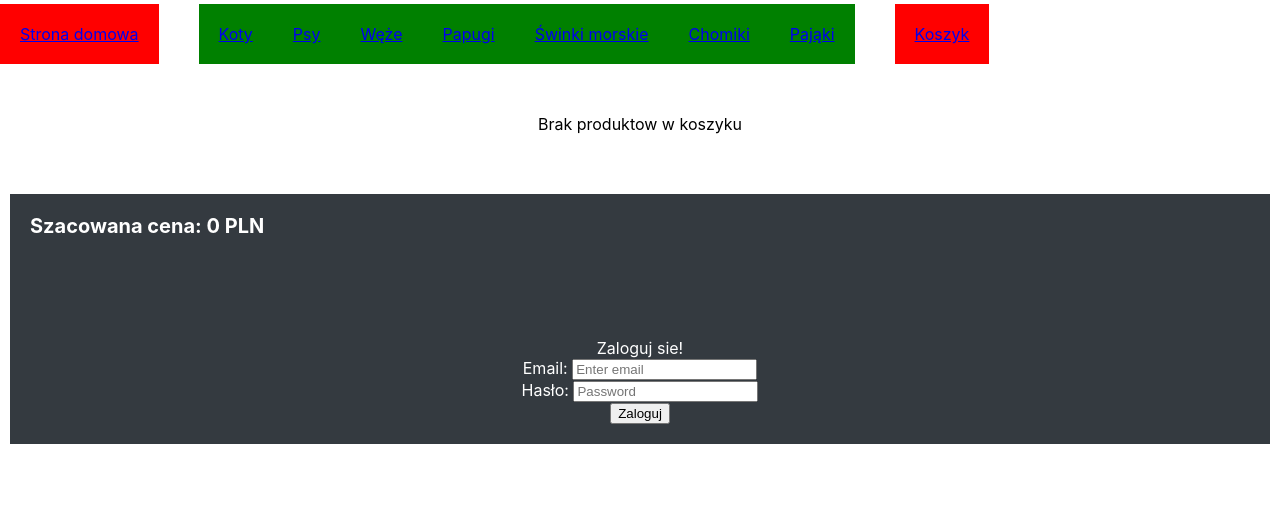
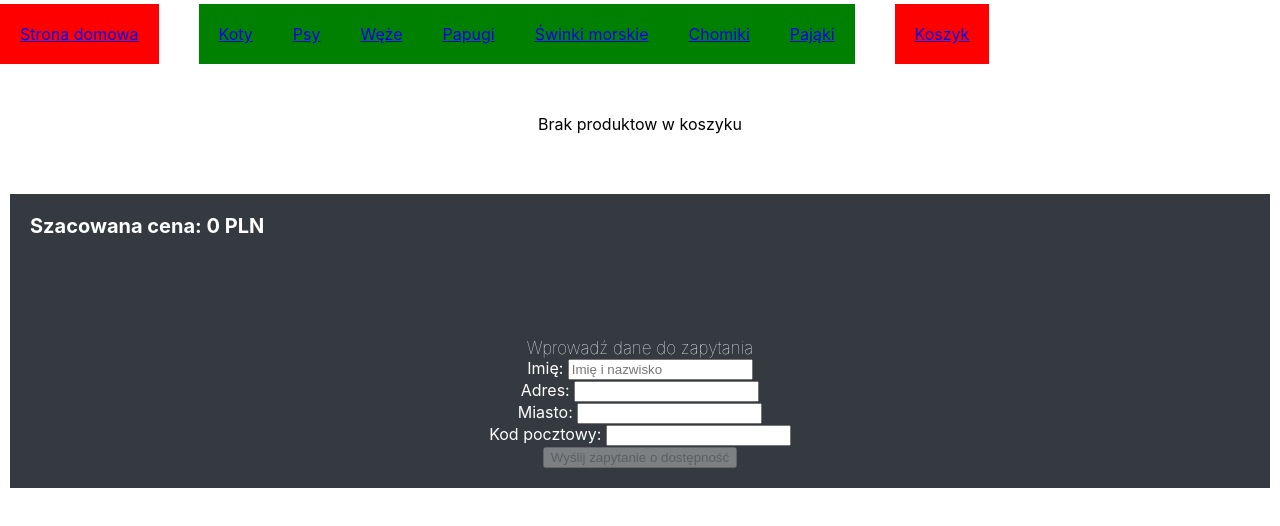
Before and after one commit to wolskiaxiom/ebiznes, a React (Create React App) app in the folder ebiznes2021/frontend-react/: page /cart in a window 1280 px wide. Shown: the top 526 px of the page. Built offline with nearby package versions, Linux system fonts and the light colour scheme.

Commit message:
add cookie provider; refactor cart

```diff
--- a/ebiznes2021/frontend-react/package.json
+++ b/ebiznes2021/frontend-react/package.json
@@ -10,6 +10,7 @@
     "node-sass": "^6.0.0",
     "react": "^17.0.2",
     "react-bootstrap": "^1.6.1",
+    "react-cookie": "^4.1.1",
     "react-dom": "^17.0.2",
     "react-icons": "^4.2.0",
     "react-router-dom": "^5.2.0",
--- /dev/null
+++ b/ebiznes2021/frontend-react/src/components/AuthenticatedSuccessfully.js
@@ -0,0 +1,23 @@
+import React, {useEffect} from "react";
+import {useCookies} from "react-cookie";
+
+const AuthenticatedSuccessfully = () => {
+    const [cookies] = useCookies(['email'])
+
+    return (
+        <div style={{textAlign: "center", paddingTop: 100}}>
+            {cookies.email ? (
+                <>
+                    Zostałeś pomyślnie zalogowany jako: {cookies.email}
+
+                </>
+            ) : (
+                <>
+                    Nie jesteś zalogowany
+                </>
+            )}
+        </div>
+    );
+};
+
+export default AuthenticatedSuccessfully;
--- a/ebiznes2021/frontend-react/src/components/Cart.js
+++ b/ebiznes2021/frontend-react/src/components/Cart.js
@@ -10,22 +10,14 @@ const Cart = () => {
     const {state, dispatch} = CartState()
     const cart = state.cart;
 
-    const [email, setEmail] = useState("")
     const [nick, setNick] = useState("")
     const [address1, setAddress1] = useState("")
-    const [address2, setAddress2] = useState("")
     const [city, setCity] = useState("")
     const [zipcode, setZipcode] = useState("")
 
     const [total, setTotal] = useState()
-    const [xauthV, setXauthV] = useState(state.xauth)
-    const [password, setPassword] = useState()
-    useEffect(() => {
-        setXauthV(state.xauth)
-    }, [state.xauth])
 
     useEffect(() => {
-        console.log(cart)
         setTotal(cart.reduce((acc, curr) => acc + Number(curr.price), 0))
     }, [cart])
     return (
@@ -80,69 +72,14 @@ const Cart = () => {
                 <span style={{fontWeight: 700, fontSize: 20}}>Szacowana cena: {total} PLN</span>
                 <div style={{height: 100}}/>
                 <div style={{textAlign: "center"}}>
-                    {!xauthV ? (
-                        <>
-                            <span>Zaloguj sie!</span>
-                            <Form onSubmit={(event => {
-                                event.preventDefault()
-                            })} id={"loginForm"}>
-                                <Form.Group className="mb-3" controlId="formBasicEmail">
-                                    <Form.Label>Email: </Form.Label>
-                                    <Form.Control type="email" placeholder="Enter email"
-                                                  onChange={(event) => {
-                                                      setEmail(event.target.value)
-                                                  }}/>
-                                </Form.Group>
-
-                                <Form.Group className="mb-3" controlId="formBasicPassword">
-                                    <Form.Label>Hasło: </Form.Label>
-                                    <Form.Control type="password" placeholder="Password"
-                                                  onChange={(event) => {
-                                                      setPassword(event.target.value)
-                                                  }}/>
-                                </Form.Group>
-                                <Button variant="primary" type="submit" onClick={(event => {
-                                    const signIn = async () => {
-                                        await axios.post(backendUrl + '/signIn', {
-                                            email: email,
-                                            password: !password ? "" : password
-                                        }).then((response) => {
-                                            if (response.status === 200) {
-                                                setPassword("")
-                                                setXauthV(response.headers['x-auth'])
-                                                alert("Zalogowano pomyślnie")
-                                            }
-                                        }).catch((error) => {
-                                            alert("Coś poszło nie tak, spróbuj ponownie.")
-                                            console.log(error)
-                                        });
-                                    };
-
-                                    signIn();
-                                })}>
-                                    Zaloguj
-                                </Button>
-                            </Form>
-                        </>
-                    ) : (
-                        <>
                     <span style={{fontWeight: 60, fontSize: 17}}>Wprowadź dane do zapytania</span>
                     <Form onSubmit={(event => {
                         event.preventDefault()
                     })}>
                         <Row className="mb-3">
-                                    <Form.Group as={Col} controlId="formGridEmail">
-                                        <Form.Label>Email: </Form.Label>
-                                        <Form.Control size={"lg"} type="email" placeholder="Email" value={email}
-                                                      onChange={(event) => {
-                                                          setEmail(event.target.value)
-                                                      }}
-                                        />
-                                    </Form.Group>
-
                             <Form.Group as={Col} controlId="nickname">
                                 <Form.Label>Imię: </Form.Label>
-                                        <Form.Control type="text" placeholder="Imię"
+                                <Form.Control type="text" placeholder="Imię i nazwisko"
                                               onChange={(event) => {
                                                   setNick(event.target.value);
                                               }}
@@ -152,18 +89,9 @@ const Cart = () => {
 
                         <Form.Group className="mb-3" controlId="formGridAddress1">
                             <Form.Label>Adres: </Form.Label>
-                                    <Form.Control placeholder="Ulica i numer" value={address1}
+                            <Form.Control value={address1}
                                           onChange={(event) => {
                                               setAddress1(event.target.value);
-                                                  }}
-                                    />
-                                </Form.Group>
-
-                                <Form.Group className="mb-3" controlId="formGridAddress2">
-                                    <Form.Label>Adres: </Form.Label>
-                                    <Form.Control placeholder="Dodatkowe informacje"
-                                                  onChange={(event) => {
-                                                      setAddress2(event.target.value);
                                           }}
                             />
                         </Form.Group>
@@ -197,14 +125,11 @@ const Cart = () => {
                                 onClick={() => {
                                     const postOrders = async () => {
                                         await axios.post(backendUrl + '/order', {
-                                                    customer_email: email.toString(),
                                             customer_nick: nick.toString(),
                                             customer_address1: address1.toString(),
-                                                    customer_address2: address2.toString(),
                                             customer_city: city.toString(),
                                             customer_zipcode: zipcode.toString(),
                                             total_price: total,
-                                                    comments: 'commented',
                                             order_items: [...Array(cart.length).keys()]
                                                 .map((i) => {
                                                     return {
@@ -212,11 +137,8 @@ const Cart = () => {
                                                         item_num: cart[i].qty
                                                     }
                                                 }),
-
                                         }, {
-                                                    headers: {
-                                                        "X-Auth": xauthV,
-                                                    }
+                                            withCredentials: true
                                         }).then(response => {
                                             if (response.status === 200) {
                                                 dispatch({
@@ -226,11 +148,15 @@ const Cart = () => {
                                                 alert("Zamówienie zostało złożone!")
                                             }
                                         }).catch(error => {
-                                                    alert("Coś poszło nie tak z zamówieniem")
-                                                    console.log(error)
+                                            if (error.status === 400) {
+                                                alert("Coś poszło nie tak z zamówieniem... Upewnij się, że uzupełniłeś wszystkie pola w formularzu.")
+                                            } else if (error.status === 401) {
+                                                alert("Coś poszło nie tak z zamówieniem... Upewnij się że jesteś zalogowany.")
+                                            } else {
+                                                alert("Coś poszło nie tak z zamówieniem... Skontaktuj sie z administratorem.")
+                                            }
                                         });
                                     };
-
                                     postOrders();
                                 }}
                             >
@@ -238,8 +164,6 @@ const Cart = () => {
                             </Button>
                         </Row>
                     </Form>
-                        </>
-                    )}
                 </div>
             </div>
         </div>
--- /dev/null
+++ b/ebiznes2021/frontend-react/src/components/NotAuthenticated.js
@@ -0,0 +1,12 @@
+import React from "react";
+
+const NotAuthenticated = () => {
+
+    return (
+        <div style={{textAlign : "center", paddingTop: 100}}>
+           Jesteś niezalogowany
+        </div>
+    );
+};
+
+export default NotAuthenticated;
--- a/ebiznes2021/frontend-react/src/context/Context.js
+++ b/ebiznes2021/frontend-react/src/context/Context.js
@@ -6,8 +6,7 @@ const Cart = createContext()
 const Context = ({children}) => {
 
     const [state, dispatch] = useReducer(cartReducer, {
-        cart: [],
-        xauth: ""
+        cart: []
     });
 
     return (
```
Also changed, not shown: ebiznes2021/frontend-react/src/App.js (+13 -0 lines), ebiznes2021/frontend-react/src/components/Home.js (+19 -9 lines), 1 other file (tests, documents, lock files or other folders). Lines whose indentation alone changed are shown as unchanged.
